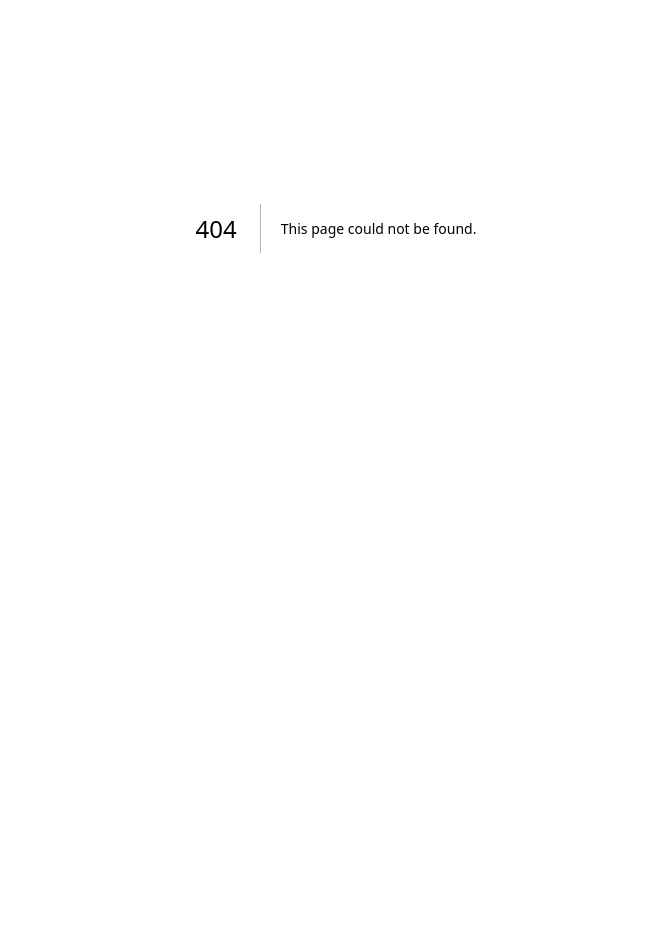
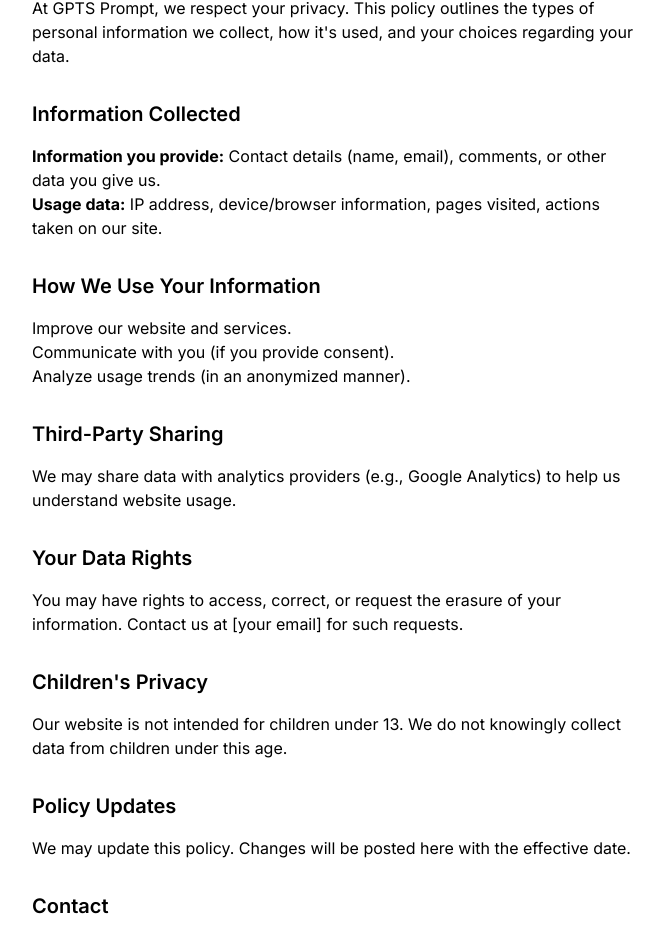
Before and after one commit to basavaraja-v/gptsprompt, a Next.js app: page /privacypolicy in a window 1280 px wide. Before the commit this address had no page. Shown: the part 172-1112 px from the top of the page, without its empty margins (304-968 px from the left). Before the commit the page ends 800 px from the top, so only its background shows below. Built offline with nearby package versions, Linux system fonts and the light colour scheme.

Commit message:
modified footer

```diff
--- /dev/null
+++ b/src/app/about/page.tsx
@@ -0,0 +1,16 @@
+import React from 'react';
+
+const AboutPage = () => (
+    <div className="bg-gray-100 min-h-screen py-8">
+        <div className="container mx-auto px-4">
+            <div className="max-w-2xl mx-auto bg-white shadow-md rounded-lg p-8">
+                <h1 className="text-3xl font-bold mb-6">About Us</h1>
+                <p>
+                    Prompt engineering is shaping the future of how we interact with technology. We founded GPTs Prompt to cultivate a space where this art form can thrive. Through playful challenges, shared knowledge, and a dash of friendly competition, we're unlocking the potential of AI, one well-crafted prompt at a time.
+                </p>
+            </div>
+        </div>
+    </div>
+);
+
+export default AboutPage;
--- a/src/app/components/challenge_card.tsx
+++ b/src/app/components/challenge_card.tsx
@@ -68,7 +68,7 @@ const ChallengeCard = ({ id, title, description, difficulty, category, status }:
 
   return (
     <div className="bg-white rounded-lg shadow-md p-4 max-w-sm relative overflow-hidden">
-      <div className={`absolute top-0 left-0 transform -translate-x-1/2 bg-${status === 'O' ? 'green' : 'red'}-500 text-white font-bold py-1 px-2 rounded-full text-xs`} style={{ transform: 'rotate(-45deg)', zIndex: 1 }}>
+      <div className={`absolute top-0 left-0 transform -translate-x-1/2 ${status === 'O' ? 'bg-green-500' : 'bg-red-500'} text-white font-bold py-1 px-2 rounded-full text-xs`} style={{ transform: 'rotate(-45deg)', zIndex: 1 }}>
         {status === 'O' ? 'Open' : 'Closed'}
       </div>
 
--- a/src/app/components/footer.tsx
+++ b/src/app/components/footer.tsx
@@ -1,6 +1,21 @@
+import React from 'react';
+import Link from 'next/link';
+
 const Footer = () => (
-    <footer className="bg-gray-800 text-white py-6 text-center">
-        <p>&copy; {new Date().getFullYear()} <a href="/">GPTs Prompt</a></p>
+    <footer className="bg-gray-800 text-white py-6">
+        <div className="container mx-auto px-4 flex justify-between items-center">
+            <div>
+                <p>&copy; {new Date().getFullYear()} GPTs Prompt - Made with <span style={{ color: 'red', fontSize: 20 }}>&hearts;</span></p>
+            </div>
+            <div className="flex">
+                <Link href="/privacypolicy" className="ml-4 text-blue-300 hover:text-blue-500">Privacy Policy
+                </Link>
+                <Link href="/about" className="ml-4 text-blue-300 hover:text-blue-500">About
+                </Link>
+                <Link href="/contact" className="ml-4 text-blue-300 hover:text-blue-500">Contact
+                </Link>
+            </div>
+        </div>
     </footer>
 );
 
--- /dev/null
+++ b/src/app/contact/page.tsx
@@ -0,0 +1,19 @@
+import React from 'react';
+
+const ContactPage = () => (
+    <div className="bg-gray-100 min-h-screen py-8">
+        <div className="container mx-auto px-4">
+            <div className="max-w-2xl mx-auto bg-white shadow-md rounded-lg p-8">
+                <h1 className="text-3xl font-bold mb-6">Contact Us</h1>
+                <p>
+                    If you have any questions, feedback, or inquiries, please feel free to contact us. We're always happy to hear from you!
+                </p>
+                <div className="mt-6">
+                    <p>Email: basavaraja@heyidb.com</p>
+                </div>
+            </div>
+        </div>
+    </div>
+);
+
+export default ContactPage;
--- /dev/null
+++ b/src/app/privacypolicy/page.tsx
@@ -0,0 +1,77 @@
+import React from 'react';
+
+const PrivacyPolicy = () => {
+    const today = new Date();
+    // Format the date as "Month Day, Year"
+    const formattedDate = today.toLocaleDateString(undefined, {
+        year: 'numeric',
+        month: 'long',
+        day: 'numeric',
+    });
+    return (
+        <div className="bg-gray-100 min-h-screen py-8">
+            <div className="container mx-auto px-4">
+                <div className="max-w-2xl mx-auto bg-white shadow-md rounded-lg p-8">
+                    <h1 className="text-3xl font-bold mb-6">Privacy Policy</h1>
+
+                    <section className="mb-8">
+                        <h2 className="text-xl font-semibold mb-4">Introduction</h2>
+                        <p>
+                            At GPTS Prompt, we respect your privacy. This policy outlines the types of personal information we collect, how it's used, and your choices regarding your data.
+                        </p>
+                    </section>
+
+                    <section className="mb-8">
+                        <h2 className="text-xl font-semibold mb-4">Information Collected</h2>
+                        <ul>
+                            <li>
+                                <strong>Information you provide:</strong> Contact details (name, email), comments, or other data you give us.
+                            </li>
+                            <li>
+                                <strong>Usage data:</strong> IP address, device/browser information, pages visited, actions taken on our site.
+                            </li>
+                        </ul>
+                    </section>
+
+                    <section className="mb-8">
+                        <h2 className="text-xl font-semibold mb-4">How We Use Your Information</h2>
+                        <ul>
+                            <li>Improve our website and services.</li>
+                            <li>Communicate with you (if you provide consent).</li>
+                            <li>Analyze usage trends (in an anonymized manner).</li>
+                        </ul>
+                    </section>
+
+                    <section className="mb-8">
+                        <h2 className="text-xl font-semibold mb-4">Third-Party Sharing</h2>
+                        <p>We may share data with analytics providers (e.g., Google Analytics) to help us understand website usage.</p>
+                    </section>
+
+                    <section className="mb-8">
+                        <h2 className="text-xl font-semibold mb-4">Your Data Rights</h2>
+                        <p>You may have rights to access, correct, or request the erasure of your information. Contact us at [your email] for such requests.</p>
+                    </section>
+
+                    <section className="mb-8">
+                        <h2 className="text-xl font-semibold mb-4">Children's Privacy</h2>
+                        <p>Our website is not intended for children under 13. We do not knowingly collect data from children under this age.</p>
+                    </section>
+
+                    <section className="mb-8">
+                        <h2 className="text-xl font-semibold mb-4">Policy Updates</h2>
+                        <p>We may update this policy. Changes will be posted here with the effective date.</p>
+                    </section>
+
+                    <section className="mb-8">
+                        <h2 className="text-xl font-semibold mb-4">Contact</h2>
+                        <p>Questions? Contact us at basavaraja@heyidb.com.</p>
+                    </section>
+
+                    <p className="text-sm text-gray-600">Effective Date: 17 February 2024</p>
+                </div>
+            </div>
+        </div>
+    );
+};
+
+export default PrivacyPolicy;
```
